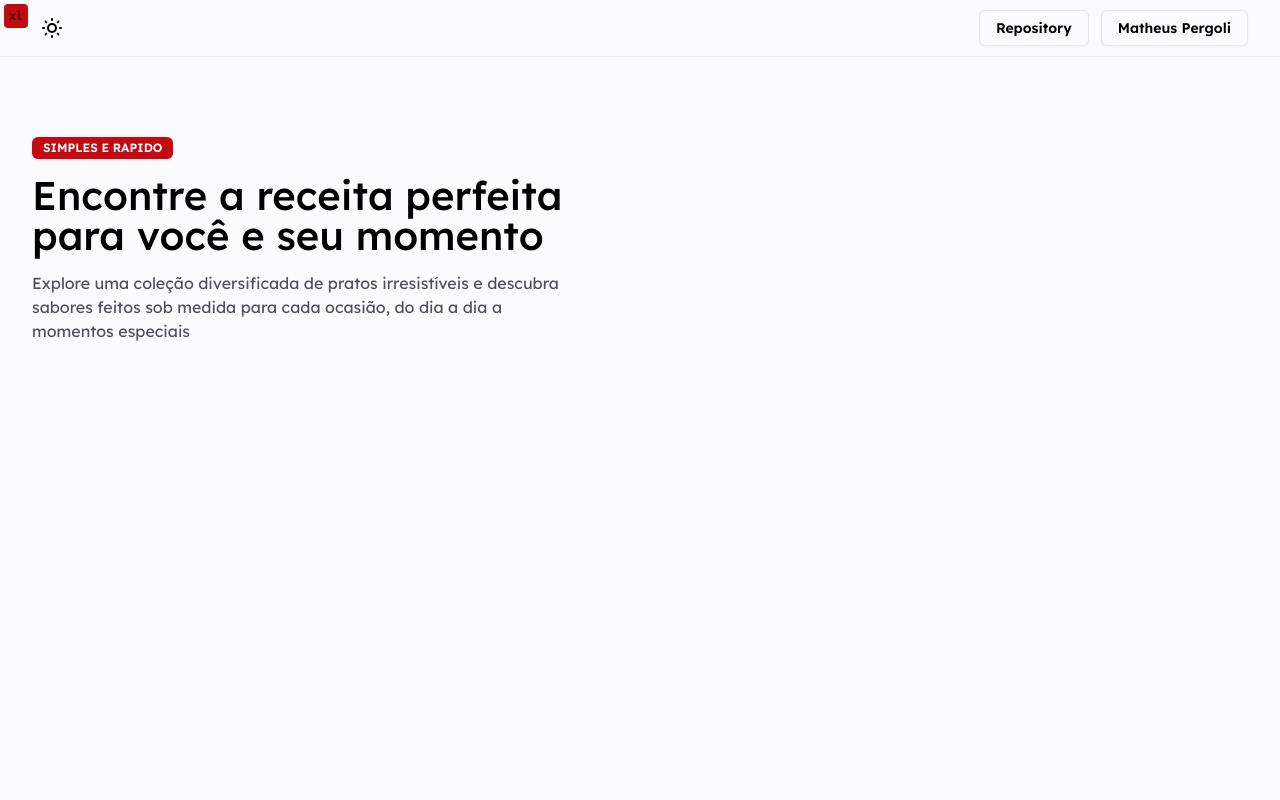
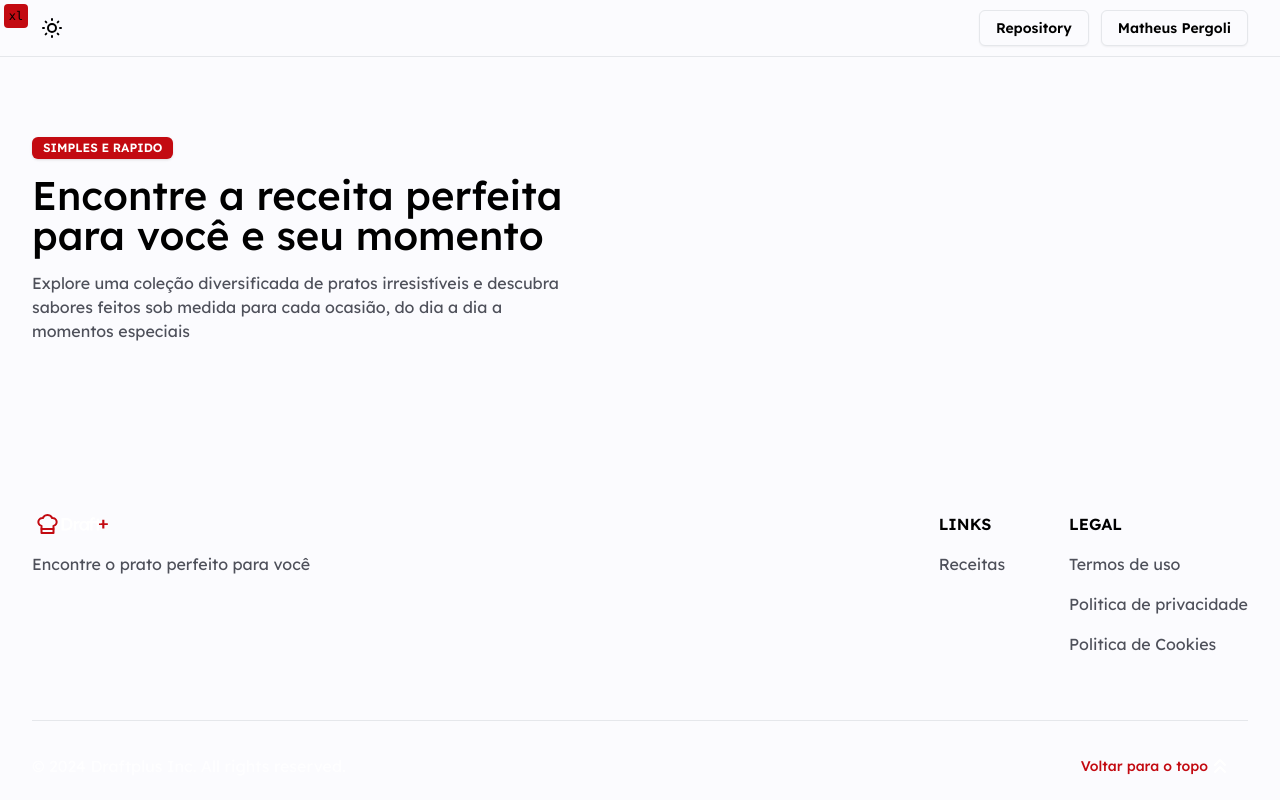
Before and after one commit to Draft-Team/draftplus, a Next.js app: page / in a window 1280 px wide. Built offline with nearby package versions, Linux system fonts and the light colour scheme; no server answers.

Commit message:
feat: add footer

```diff
--- a/src/app/layout.tsx
+++ b/src/app/layout.tsx
@@ -7,6 +7,7 @@
 import { lexend } from '@/libs/fonts'
 import { cn } from '@/libs/utils'
 import { Provider } from '@/provider'
+import { Footer } from '@/shared/components/footer/footer'
 import { TailwindIndicator } from '@/shared/components/tailwind-indicator'
 
 export const metadata: Metadata = {
@@ -32,10 +33,11 @@
 export default function RootLayout({ children }: { children: React.ReactNode }) {
 	return (
 		<html lang='pt-BR' suppressHydrationWarning>
-			<body className={cn('font-sans', lexend.variable)}>
+			<body className={cn('flex h-screen flex-col font-sans', lexend.variable)}>
 				<Provider providers={[ThemeProvider]}>
-					{children}
+					<div className='flex-1'>{children}</div>
 					<TailwindIndicator />
+					<Footer />
 				</Provider>
 			</body>
 		</html>
--- /dev/null
+++ b/src/shared/components/footer/footer.tsx
@@ -0,0 +1,68 @@
+import Link from 'next/link'
+
+import { ChevronsUp } from 'lucide-react'
+
+import { placeholderBlurhash } from '@/libs/utils'
+import { Button } from '@/shared/ui/button'
+
+import { BlurImage } from '../blur-image'
+
+export const Footer = () => {
+	return (
+		<footer className='container mx-auto'>
+			<div className='flex flex-col justify-between gap-7  sm:flex-row sm:gap-0'>
+				<div className='flex flex-col items-center gap-4 sm:items-start'>
+					<picture className='relative h-6 w-20 overflow-hidden rounded-md'>
+						<BlurImage
+							className='h-full w-full'
+							src='/draftplus-logo.svg'
+							fill
+							placeholder='blur'
+							blurDataURL={placeholderBlurhash}
+							alt='DraftPlus Logo'
+						/>
+					</picture>
+
+					<p className='text-muted-foreground'>Encontre o prato perfeito para você</p>
+				</div>
+				<nav className='flex flex-col items-center gap-16 sm:flex-row sm:items-start'>
+					<div className='flex flex-col items-center gap-4 sm:items-start'>
+						<span className='font-semibold'>LINKS</span>
+						<Link
+							className='text-muted-foreground hover:text-white/70'
+							href={'/receitas'}>
+							Receitas
+						</Link>
+					</div>
+					<div className='flex flex-col items-center gap-4 sm:items-start'>
+						<span className='font-semibold'>LEGAL</span>
+						<Link
+							className='text-muted-foreground hover:text-white/70'
+							href={'/receitas'}>
+							Termos de uso
+						</Link>
+						<Link
+							className='text-muted-foreground hover:text-white/70'
+							href={'/receitas'}>
+							Politica de privacidade
+						</Link>
+						<Link
+							className='text-muted-foreground hover:text-white/70'
+							href={'/receitas'}>
+							Politica de Cookies
+						</Link>
+					</div>
+				</nav>
+			</div>
+			<hr className='mb-6 mt-16 h-1 w-full text-muted-foreground' />
+			<div className='mb-4 flex flex-col-reverse items-center sm:flex-row sm:justify-between'>
+				<span className='text-center text-white/80 sm:text-start'>
+					© 2024 Draftplus Inc. All rights reserved.
+				</span>
+				<Button className='w-min' variant={'link'}>
+					Voltar para o topo <ChevronsUp className='text-white' />
+				</Button>
+			</div>
+		</footer>
+	)
+}
```
Also changed, not shown: public/draftplus-logo.svg (added).
